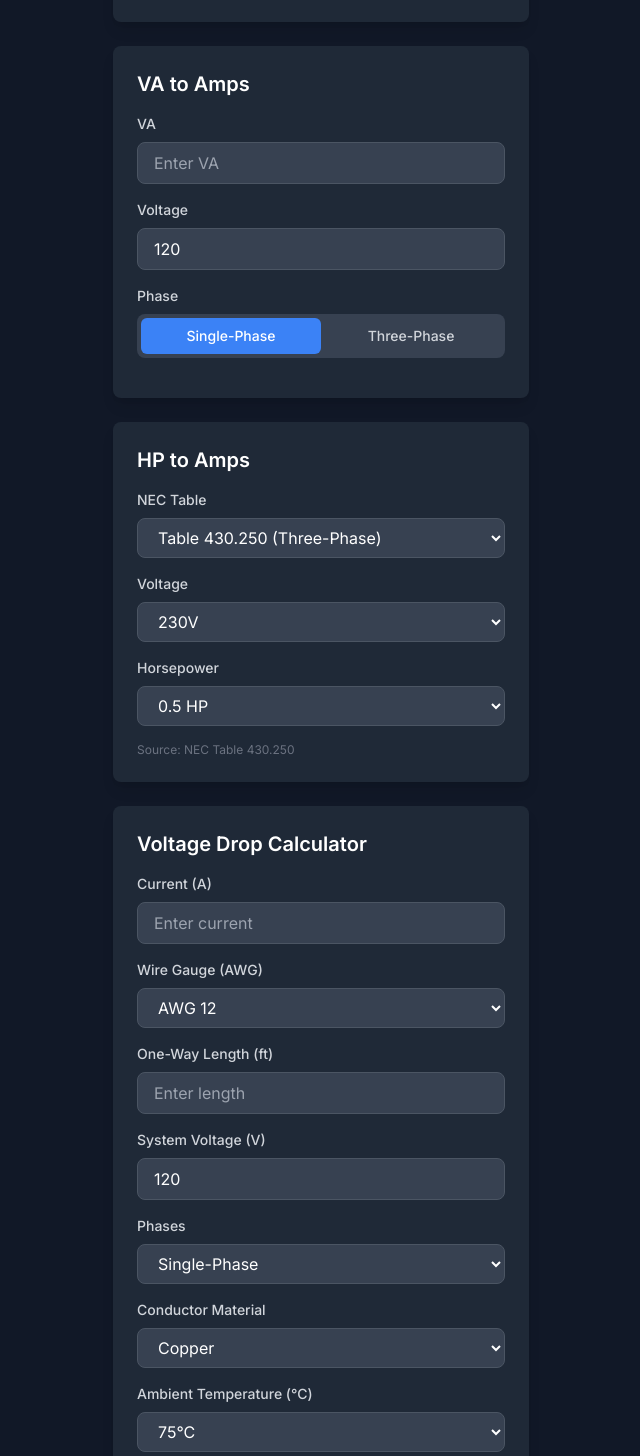
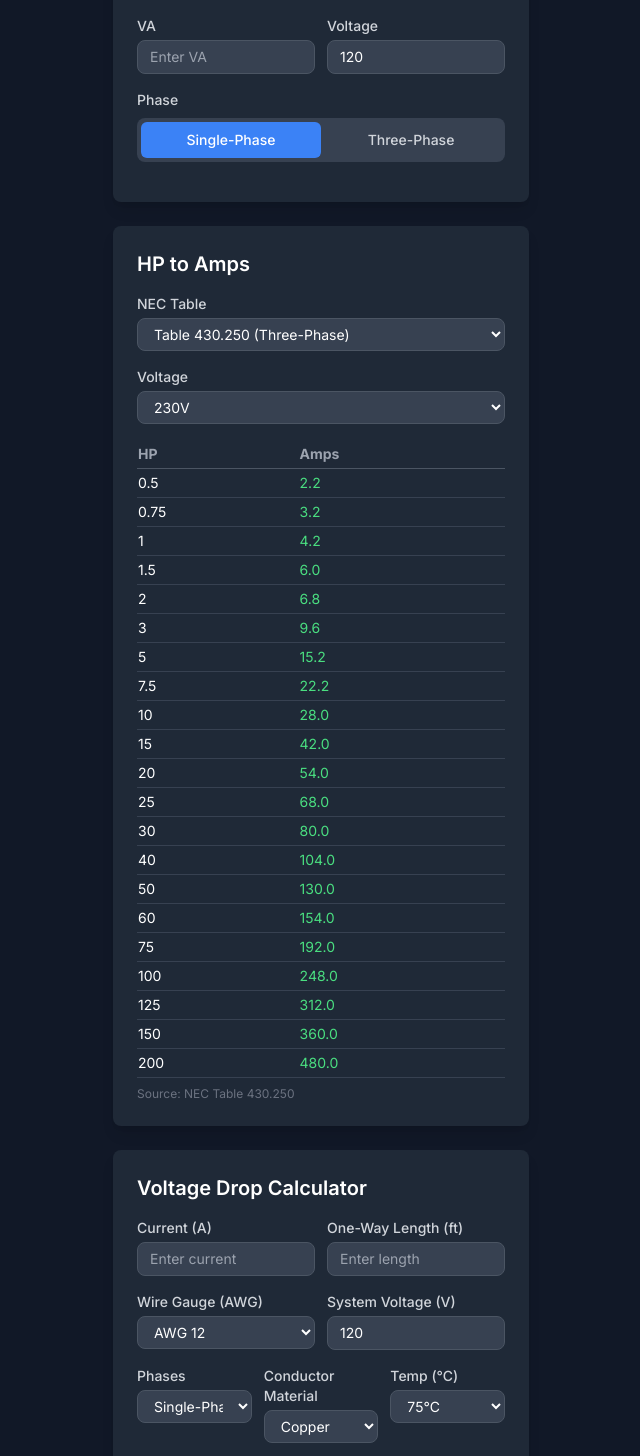
Before and after one commit to four-one-nine/power-calculator-collection, a Next.js app: page / in a window 1280 px wide. Shown: the part 354-1810 px from the top of the page, without its empty margins (319-959 px from the left). Built offline with nearby package versions, Linux system fonts and the light colour scheme.

Commit message:
Condense spacing and improve HP selection

```diff
--- a/app/page.tsx
+++ b/app/page.tsx
@@ -64,8 +64,10 @@ function AmpsToVACard({ onCopy, copiedLabel }: { onCopy: (v: string, l: string)
 
   return (
     <>
-      <Input label="Amperage" type="number" value={amps} onChange={(e) => setAmps(e.target.value)} placeholder="Enter amps" min="0" step="0.1" />
-      <Input label="Voltage" type="number" value={volts} onChange={(e) => setVolts(e.target.value)} placeholder="Enter voltage" min="0" step="1" />
+      <div className="flex gap-3">
+        <Input className="flex-1" label="Amperage" type="number" value={amps} onChange={(e) => setAmps(e.target.value)} placeholder="Enter amps" min="0" step="0.1" />
+        <Input className="flex-1" label="Voltage" type="number" value={volts} onChange={(e) => setVolts(e.target.value)} placeholder="Enter voltage" min="0" step="1" />
+      </div>
       <Toggle label="Phase" options={[{ value: 'single', label: 'Single-Phase' }, { value: 'three', label: 'Three-Phase' }]} value={phase} onChange={(v) => setPhase(v as PhaseType)} />
       {result !== null && (
         <ResultDisplay label="VA Result" value={result.toFixed(2)} unit="VA" />
@@ -92,8 +94,10 @@ function VaToAmpsCard({ onCopy, copiedLabel }: { onCopy: (v: string, l: string)
 
   return (
     <>
-      <Input label="VA" type="number" value={va} onChange={(e) => setVa(e.target.value)} placeholder="Enter VA" min="0" step="1" />
-      <Input label="Voltage" type="number" value={volts} onChange={(e) => setVolts(e.target.value)} placeholder="Enter voltage" min="0" step="1" />
+      <div className="flex gap-3">
+        <Input className="flex-1" label="VA" type="number" value={va} onChange={(e) => setVa(e.target.value)} placeholder="Enter VA" min="0" step="1" />
+        <Input className="flex-1" label="Voltage" type="number" value={volts} onChange={(e) => setVolts(e.target.value)} placeholder="Enter voltage" min="0" step="1" />
+      </div>
       <Toggle label="Phase" options={[{ value: 'single', label: 'Single-Phase' }, { value: 'three', label: 'Three-Phase' }]} value={phase} onChange={(v) => setPhase(v as PhaseType)} />
       {result !== null && (
         <ResultDisplay label="Amps Result" value={result.toFixed(2)} unit="A" />
@@ -105,35 +109,38 @@ function VaToAmpsCard({ onCopy, copiedLabel }: { onCopy: (v: string, l: string)
 function HpToAmpsCard() {
   const [tableType, setTableType] = useState<'430.248' | '430.250'>('430.250');
   const [voltage, setVoltage] = useState('230');
-  const [hp, setHp] = useState('');
-  const [result, setResult] = useState<number | null>(null);
 
   const currentTable = tableType === '430.248' ? table430248 : table430250;
-  const hpOptions = currentTable.data.map((entry: HpEntry) => ({ value: entry.hp.toString(), label: `${entry.hp} HP` }));
 
   const voltageOptions = tableType === '430.248'
     ? [{ value: '115', label: '115V' }, { value: '230', label: '230V' }]
-    : [{ value: '200', label: '200V' }, { value: '230', label: '230V' }, { value: '460', label: '460V' }, { value: '575', label: '575V' }];
+    : [{ value: '208', label: '208V' }, { value: '230', label: '230V' }, { value: '460', label: '460V' }, { value: '575', label: '575V' }];
 
-  useEffect(() => {
-    const hpNum = parseFloat(hp);
-    if (isNaN(hpNum)) { setResult(null); return; }
-    const entry = (currentTable.data as HpEntry[]).find((e) => e.hp === hpNum);
-    if (entry) {
-      const voltageKey = `amps_${voltage}v`;
-      setResult(entry[voltageKey] !== undefined ? entry[voltageKey] : null);
-    } else {
-      setResult(null);
-    }
-  }, [hp, voltage, currentTable, tableType]);
+  const voltageKey = `amps_${voltage}v`;
 
   return (
     <>
-      <Select label="NEC Table" options={[{ value: '430.248', label: 'Table 430.248 (Single-Phase)' }, { value: '430.250', label: 'Table 430.250 (Three-Phase)' }]} value={tableType} onChange={(e) => { setTableType(e.target.value as '430.248' | '430.250'); setHp(''); setResult(null); }} />
+      <Select label="NEC Table" options={[{ value: '430.248', label: 'Table 430.248 (Single-Phase)' }, { value: '430.250', label: 'Table 430.250 (Three-Phase)' }]} value={tableType} onChange={(e) => { setTableType(e.target.value as '430.248' | '430.250'); setVoltage('230'); }} />
       <Select label="Voltage" options={voltageOptions} value={voltage} onChange={(e) => setVoltage(e.target.value)} />
-      <Select label="Horsepower" options={hpOptions} value={hp} onChange={(e) => setHp(e.target.value)} />
-      {result !== null && <ResultDisplay label="Full-Load Current" value={result.toFixed(1)} unit="A" />}
-      <p className="text-gray-500 text-xs mt-4">Source: NEC Table {tableType}</p>
+      <div className="overflow-x-auto">
+        <table className="w-full text-sm">
+          <thead>
+            <tr className="text-left text-gray-400 border-b border-gray-600">
+              <th className="py-1 pr-3">HP</th>
+              <th className="py-1 pr-3">Amps</th>
+            </tr>
+          </thead>
+          <tbody>
+            {currentTable.data.map((entry: HpEntry) => (
+              <tr key={entry.hp} className="border-b border-gray-700">
+                <td className="py-1 pr-3 text-white">{entry.hp}</td>
+                <td className="py-1 pr-3 text-green-400">{entry[voltageKey]?.toFixed(1) || '—'}</td>
+              </tr>
+            ))}
+          </tbody>
+        </table>
+      </div>
+      <p className="text-gray-500 text-xs mt-2">Source: NEC Table {tableType}</p>
     </>
   );
 }
@@ -171,18 +178,26 @@ function VoltageDropCard() {
 
   return (
     <>
-      <Input label="Current (A)" type="number" value={current} onChange={(e) => setCurrent(e.target.value)} placeholder="Enter current" min="0" step="0.1" />
-      <Select label="Wire Gauge (AWG)" options={WIRE_GAUGE_OPTIONS} value={wireGauge} onChange={(e) => setWireGauge(e.target.value)} />
-      <Input label="One-Way Length (ft)" type="number" value={length} onChange={(e) => setLength(e.target.value)} placeholder="Enter length" min="0" step="1" />
-      <Input label="System Voltage (V)" type="number" value={voltage} onChange={(e) => setVoltage(e.target.value)} placeholder="Enter voltage" min="0" step="1" />
-      <Select label="Phases" options={[{ value: '1', label: 'Single-Phase' }, { value: '3', label: 'Three-Phase' }]} value={phases.toString()} onChange={(e) => setPhases(parseInt(e.target.value))} />
-      <Select label="Conductor Material" options={[{ value: 'copper', label: 'Copper' }, { value: 'aluminum', label: 'Aluminum' }]} value={material} onChange={(e) => setMaterial(e.target.value as 'copper' | 'aluminum')} />
-      <Select label="Ambient Temperature (°C)" options={[{ value: '60', label: '60°C' }, { value: '75', label: '75°C' }, { value: '90', label: '90°C' }]} value={temperature.toString()} onChange={(e) => setTemperature(parseInt(e.target.value))} />
+      <div className="flex gap-3">
+        <Input className="flex-1" label="Current (A)" type="number" value={current} onChange={(e) => setCurrent(e.target.value)} placeholder="Enter current" min="0" step="0.1" />
+        <Input className="flex-1" label="One-Way Length (ft)" type="number" value={length} onChange={(e) => setLength(e.target.value)} placeholder="Enter length" min="0" step="1" />
+      </div>
+      <div className="flex gap-3">
+        <Select className="flex-1" label="Wire Gauge (AWG)" options={WIRE_GAUGE_OPTIONS} value={wireGauge} onChange={(e) => setWireGauge(e.target.value)} />
+        <Input className="flex-1" label="System Voltage (V)" type="number" value={voltage} onChange={(e) => setVoltage(e.target.value)} placeholder="Enter voltage" min="0" step="1" />
+      </div>
+      <div className="flex gap-3">
+        <Select className="flex-1" label="Phases" options={[{ value: '1', label: 'Single-Phase' }, { value: '3', label: 'Three-Phase' }]} value={phases.toString()} onChange={(e) => setPhases(parseInt(e.target.value))} />
+        <Select className="flex-1" label="Conductor Material" options={[{ value: 'copper', label: 'Copper' }, { value: 'aluminum', label: 'Aluminum' }]} value={material} onChange={(e) => setMaterial(e.target.value as 'copper' | 'aluminum')} />
+        <Select className="flex-1" label="Temp (°C)" options={[{ value: '60', label: '60°C' }, { value: '75', label: '75°C' }, { value: '90', label: '90°C' }]} value={temperature.toString()} onChange={(e) => setTemperature(parseInt(e.target.value))} />
+      </div>
       {vdResult !== null && vdPercent !== null && (
         <>
-          <ResultDisplay label="Voltage Drop" value={vdResult.toFixed(2)} unit="V" />
-          <ResultDisplay label="Voltage Drop" value={vdPercent.toFixed(2)} unit="%" />
-          <button onClick={handleExportCSV} className="w-full mt-4 py-2 px-4 bg-blue-500 hover:bg-blue-600 text-white font-medium rounded-lg transition-colors">Export to CSV</button>
+          <div className="flex gap-3">
+            <ResultDisplay className="flex-1" label="Voltage Drop" value={vdResult.toFixed(2)} unit="V" />
+            <ResultDisplay className="flex-1" label="Voltage Drop %" value={vdPercent.toFixed(2)} unit="%" />
+          </div>
+          <button onClick={handleExportCSV} className="w-full mt-2 py-1.5 px-4 bg-blue-500 hover:bg-blue-600 text-white font-medium rounded-lg transition-colors text-sm">Export to CSV</button>
         </>
       )}
     </>
--- a/components/Input.tsx
+++ b/components/Input.tsx
@@ -6,14 +6,14 @@ interface InputProps extends InputHTMLAttributes<HTMLInputElement> {
   label: string;
 }
 
-export function Input({ label, ...props }: InputProps) {
+export function Input({ label, className = '', ...props }: InputProps) {
   return (
-    <div className="mb-4">
-      <label className="block text-gray-300 text-sm font-medium mb-2">
+    <div className={`mb-4 ${className}`}>
+      <label className="block text-gray-300 text-sm font-medium mb-1">
         {label}
       </label>
       <input
-        className="w-full px-4 py-2 bg-gray-700 border border-gray-600 rounded-lg text-white focus:outline-none focus:ring-2 focus:ring-blue-500 focus:border-transparent"
+        className="w-full px-3 py-1.5 bg-gray-700 border border-gray-600 rounded-lg text-white focus:outline-none focus:ring-2 focus:ring-blue-500 focus:border-transparent text-sm"
         {...props}
       />
     </div>
@@ -25,14 +25,14 @@ interface SelectProps extends SelectHTMLAttributes<HTMLSelectElement> {
   options: { value: string | number; label: string }[];
 }
 
-export function Select({ label, options, ...props }: SelectProps) {
+export function Select({ label, options, className = '', ...props }: SelectProps) {
   return (
-    <div className="mb-4">
-      <label className="block text-gray-300 text-sm font-medium mb-2">
+    <div className={`mb-4 ${className}`}>
+      <label className="block text-gray-300 text-sm font-medium mb-1">
         {label}
       </label>
       <select
-        className="w-full px-4 py-2 bg-gray-700 border border-gray-600 rounded-lg text-white focus:outline-none focus:ring-2 focus:ring-blue-500 focus:border-transparent"
+        className="w-full px-3 py-1.5 bg-gray-700 border border-gray-600 rounded-lg text-white focus:outline-none focus:ring-2 focus:ring-blue-500 focus:border-transparent text-sm"
         {...props}
       >
         {options.map((opt) => (
--- a/components/ResultDisplay.tsx
+++ b/components/ResultDisplay.tsx
@@ -7,9 +7,10 @@ interface ResultDisplayProps {
   label: string;
   value: string | number;
   unit?: string;
+  className?: string;
 }
 
-export function ResultDisplay({ label, value, unit }: ResultDisplayProps) {
+export function ResultDisplay({ label, value, unit, className = '' }: ResultDisplayProps) {
   const [copied, setCopied] = useState(false);
 
   const handleCopy = async () => {
@@ -20,7 +21,7 @@ export function ResultDisplay({ label, value, unit }: ResultDisplayProps) {
   };
 
   return (
-    <div className="bg-gray-700 rounded-lg p-4 mt-4">
+    <div className={`bg-gray-700 rounded-lg p-3 mt-3 ${className}`}>
       <div className="flex items-center justify-between">
         <span className="text-gray-300 text-sm">{label}</span>
         <button
```
Also changed, not shown: data/430.250.json (+21 -21 lines), 1 other file (tests, documents, lock files or other folders).
